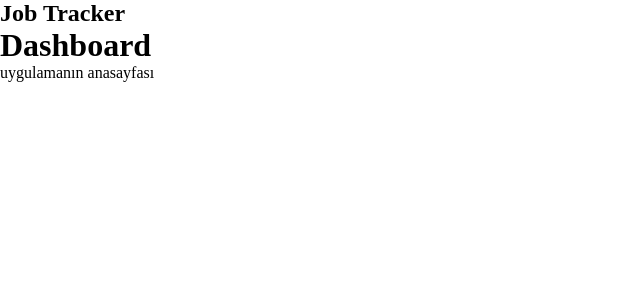
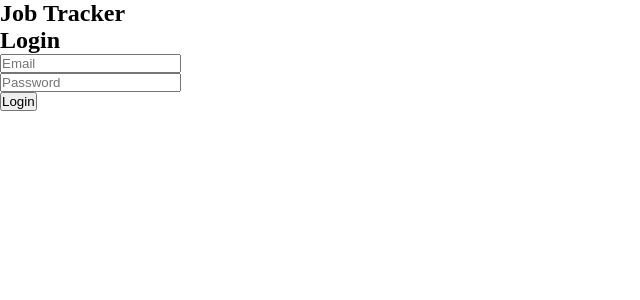
Before and after one commit to balrumeys/job-tracker, a React (Vite) app: page /dashboard in a window 1280 px wide. Shown: the top 300 px of the page, without its empty margins (0-640 px from the left). Built offline with nearby package versions, Linux system fonts and the light colour scheme.

Commit message:
(feat) auth: implement auth state and protected routes

```diff
--- a/src/App.jsx
+++ b/src/App.jsx
@@ -1,3 +1,4 @@
+import { useState } from "react";
 import Header from "./components/Header";
 import Dashboard from "./pages/Dashboard";
 import Login from "./pages/Login";
@@ -5,12 +6,26 @@ import Login from "./pages/Login";
 import { BrowserRouter, Routes, Route } from "react-router-dom";
 
 function App() {
+  const [isAuthenticated, setIsAuthenticated] = useState(false);
+
   return (
     <BrowserRouter>
       <Header />
       <Routes>
-        <Route path="/" element={<Login />} />
-        <Route path="/dashboard" element={<Dashboard />} />
+        <Route
+          path="/"
+          element={<Login setIsAuthenticated={setIsAuthenticated} />}
+        />
+        <Route
+          path="/dashboard"
+          element={
+            isAuthenticated ? (
+              <Dashboard />
+            ) : (
+              <Login setIsAuthenticated={setIsAuthenticated} />
+            )
+          }
+        />
       </Routes>
     </BrowserRouter>
   );
--- a/src/pages/Login.jsx
+++ b/src/pages/Login.jsx
@@ -1,14 +1,17 @@
 import { useState } from "react";
 
-function Login() {
+function Login(props) {
   const [email, setEmail] = useState("");
   const [password, setPassword] = useState("");
 
   function handleSubmit(e) {
     e.preventDefault();
 
-    console.log("Email:", email);
-    console.log("Password:", password);
+    if (email === "test@test.com" && password === "123456") {
+      props.setIsAuthenticated(true);
+    } else {
+      alert("Hatalı giriş");
+    }
   }
   return (
     <div>
```
